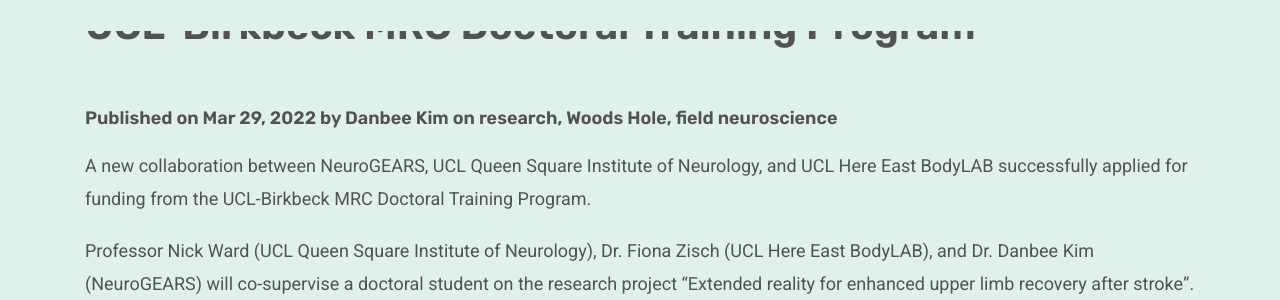
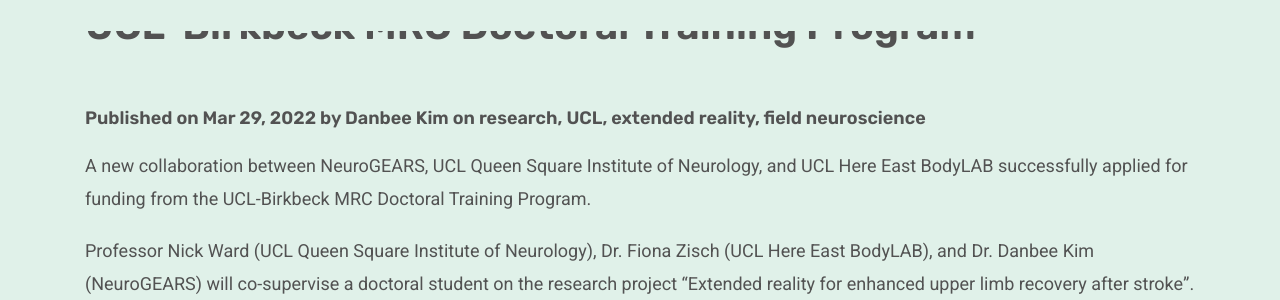
Before and after one commit to neurogears/new-website, a Jekyll site: the page built from _posts/2022-03-29-MRC-iCase-studentship.md, in a window 1280 px wide and 900 px high, scrolled down 1555 px. Shown: the part 153-453 px from the top of the window. Built offline with Jekyll 4.4.1, drawn with Linux system fonts in a browser that asks for light colours.

Commit message:
Update tags and images

```diff
--- a/_posts/2022-03-29-MRC-iCase-studentship.md
+++ b/_posts/2022-03-29-MRC-iCase-studentship.md
@@ -7,7 +7,7 @@ published: true
 image: /assets/images/news/UCL-Birkbeck-MRC-DTP.png
 excerpt: A research collaboration with UCL Queen Square Institute of Neurology and UCL Here East BodyLAB.
 author: Danbee Kim
-tags: research, Woods Hole, field neuroscience
+tags: research, UCL, extended reality, field neuroscience
 ---
 
 A new collaboration between NeuroGEARS, UCL Queen Square Institute of Neurology, and UCL Here East BodyLAB successfully applied for funding from the UCL-Birkbeck MRC Doctoral Training Program.
```
Also changed, not shown: assets/images/collaborators-logo/UCL-Birkbeck-MRC-DTP.png, assets/images/news/UCL-Birkbeck-MRC-DTP.png.
